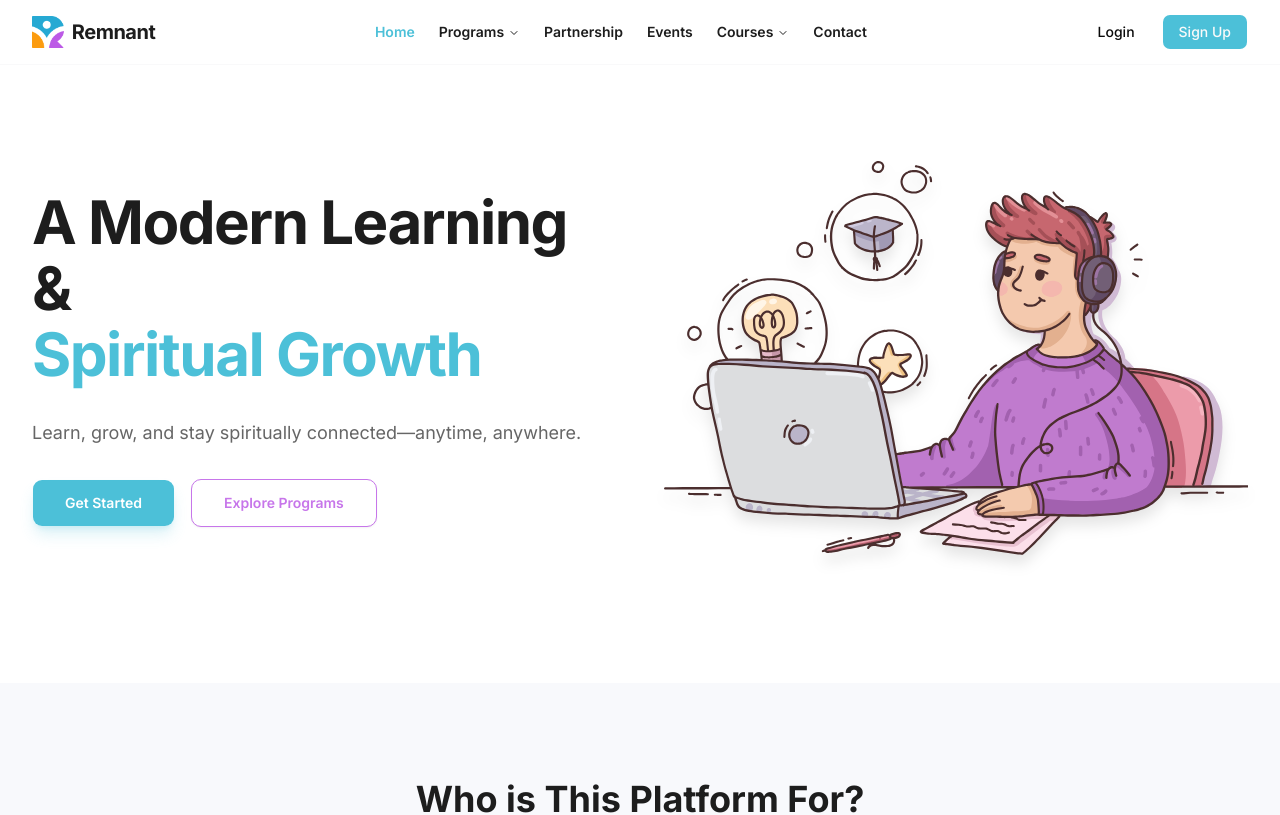
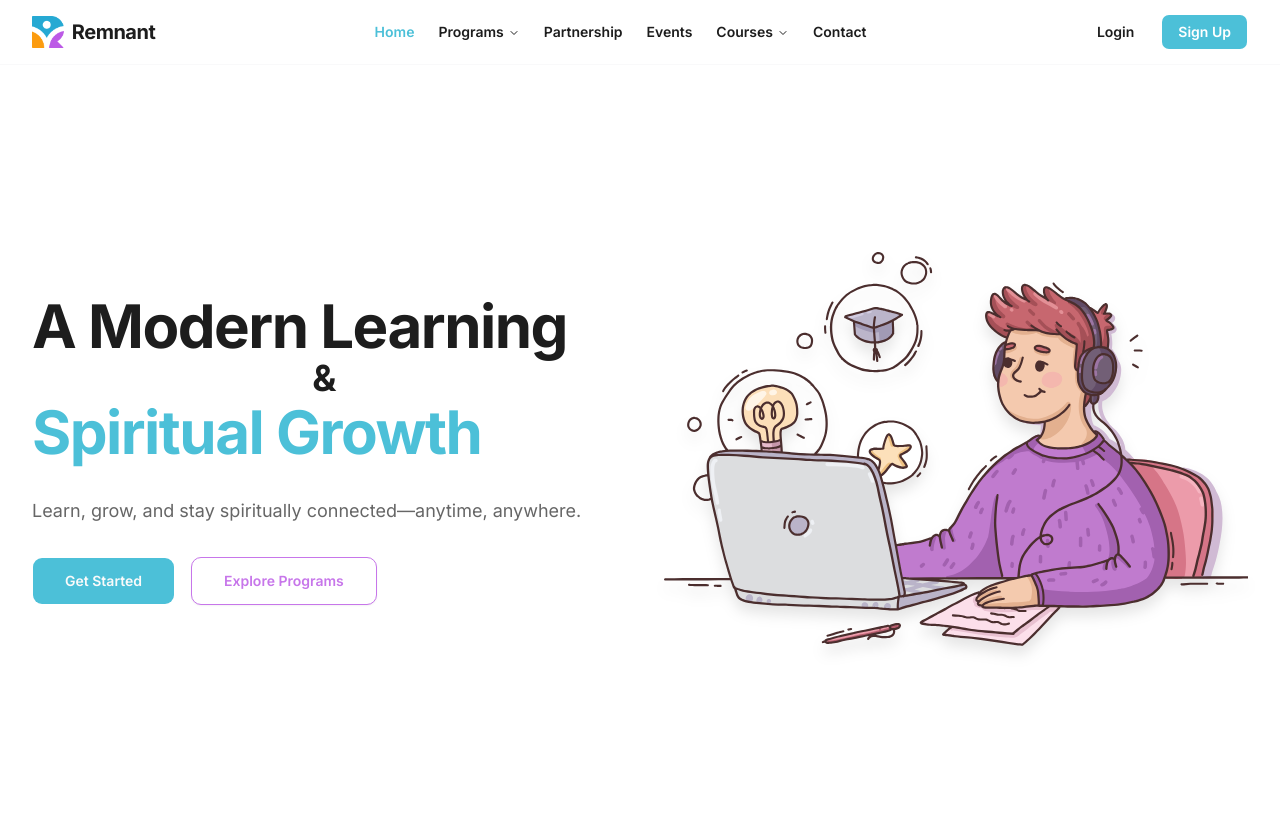
Before and after one commit to mahamudh472/the-remnant-foundation-frontend, a Next.js app: page / in a window 1280 px wide. Shown: the top 815 px of the page. Built offline with nearby package versions, Linux system fonts and the light colour scheme.

Commit message:
adjustment

```diff
--- a/app/home/hero.tsx
+++ b/app/home/hero.tsx
@@ -4,22 +4,26 @@ import { Button } from "@/components/ui/button"
 
 export function Hero() {
   return (
-    <section className="relative overflow-hidden pt-16 pb-24 lg:pt-24 lg:pb-32">
+    <section className="relative flex min-h-screen items-center justify-center overflow-hidden pt-16 pb-24 lg:pt-24 lg:pb-32">
       <div className="mx-auto max-w-7xl px-4 sm:px-6 lg:px-8">
         <div className="grid grid-cols-1 items-center gap-12 lg:grid-cols-2">
           <div className="space-y-8 text-center lg:text-left">
-            <h1 className="text-4xl leading-[1.1] font-bold tracking-tight text-[#1D1D1D] md:text-5xl lg:text-6xl">
-              A Modern Learning & <br />
-              <span className="text-[#4CC0D8]">Spiritual Growth</span>
-            </h1>
+            <div>
+              <h1 className="text-4xl leading-[1.1] font-bold tracking-tight text-[#1D1D1D] md:text-5xl lg:text-6xl">
+                A Modern Learning <br />
+              </h1>
+              <span className="flex items-center justify-center text-xl leading-[1.1] font-bold tracking-tight text-[#1D1D1D] md:text-4xl">
+                &
+              </span>
+              <h1 className="text-4xl leading-[1.1] font-bold tracking-tight text-primary md:text-5xl lg:text-6xl">
+                Spiritual Growth
+              </h1>
+            </div>
             <p className="mx-auto max-w-xl text-lg text-[#666666] lg:mx-0">
               Learn, grow, and stay spiritually connected—anytime, anywhere.
             </p>
             <div className="flex flex-col justify-center gap-4 sm:flex-row lg:justify-start">
-              <Button
-                asChild
-                className="h-12 rounded-lg bg-[#4CC0D8] px-8 font-semibold text-white shadow-lg shadow-[#4CC0D8]/20 transition-all hover:scale-[1.02] hover:bg-[#3AB0C8]"
-              >
+              <Button asChild className="h-12 rounded-lg px-8 font-semibold">
                 <Link href="/signup">Get Started</Link>
               </Button>
               <Button
--- a/components/common/desktop-nav.tsx
+++ b/components/common/desktop-nav.tsx
@@ -13,7 +13,11 @@ import {
 import { cn } from "@/lib/utils"
 
 const PROGRAMS_ITEMS = [
-  { name: "Skills Development School", href: "/programs/skills", highlight: true },
+  {
+    name: "Skills Development School",
+    href: "/programs/skills",
+    highlight: true,
+  },
   { name: "Reform", href: "/programs/reform" },
   { name: "Ignite", href: "/programs/ignite" },
 ]
@@ -42,7 +46,7 @@ function NavDropdown({
         <NavigationMenuItem>
           <NavigationMenuTrigger
             className={cn(
-              "px-3 font-semibold hover:bg-transparent focus:bg-transparent data-[state=open]:bg-transparent",
+              "bg-transparent px-3 font-semibold hover:bg-transparent focus:bg-transparent data-popup-open:bg-transparent data-open:bg-transparent data-open:hover:bg-transparent data-open:focus:bg-transparent",
               active ? "text-[#4CC0D8]" : "text-[#1D1D1D]"
             )}
           >
--- a/components/navbar.tsx
+++ b/components/navbar.tsx
@@ -138,10 +138,17 @@ export function Navbar() {
             {!isLoggedIn ? (
               <div className="hidden items-center gap-4 sm:flex">
                 <Link href="/login">
-                  <Button variant="ghost">Login</Button>
+                  <Button
+                    variant="ghost"
+                    className="font-semibold text-[#1D1D1D] hover:bg-gray-100"
+                  >
+                    Login
+                  </Button>
                 </Link>
                 <Link href="/signup">
-                  <Button className="px-4">Sign Up</Button>
+                  <Button className="bg-[#4CC0D8] px-4 font-semibold text-white hover:bg-[#3AB0C8]">
+                    Sign Up
+                  </Button>
                 </Link>
               </div>
             ) : (
```
